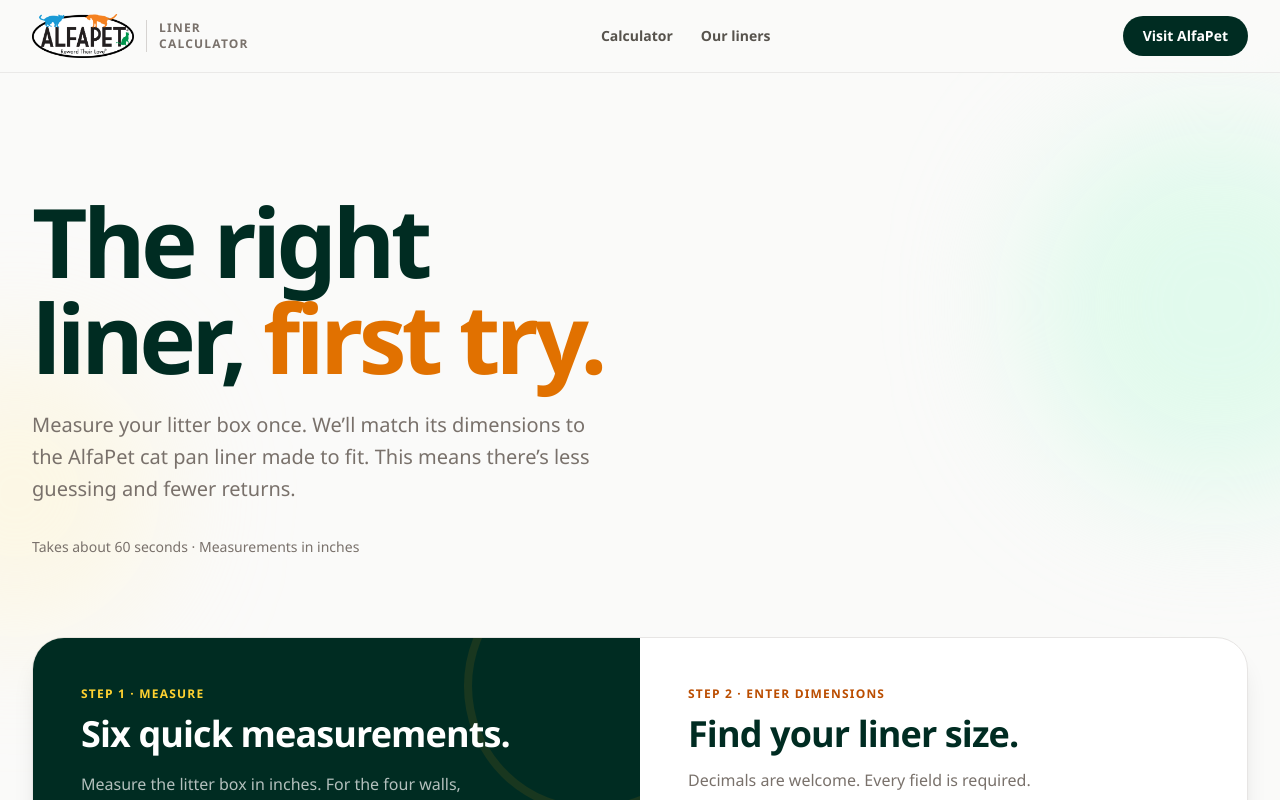
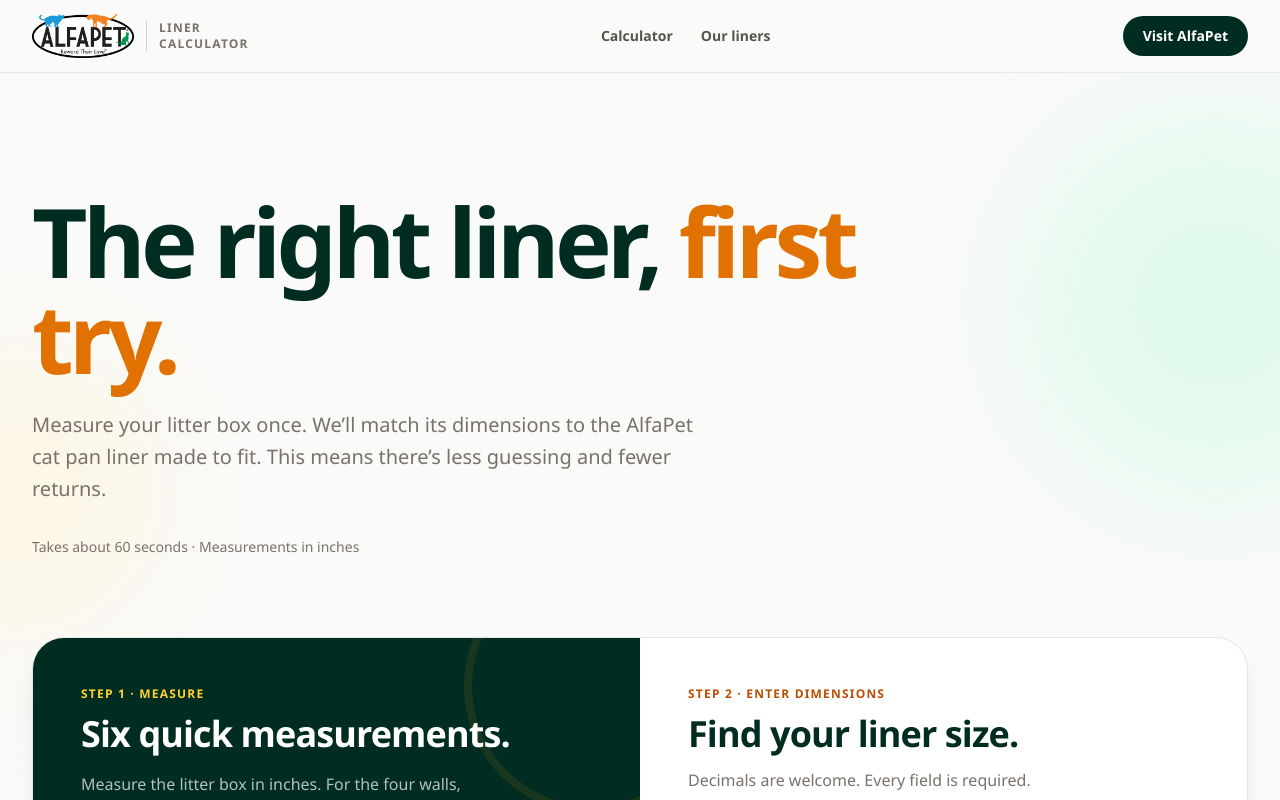
Before and after one commit to adamjohnes/CatLitterBoxLinerCalculator, a React (Vite) app: page / in a window 1280 px wide. Shown: the top 800 px of the page. Built offline with nearby package versions, Linux system fonts and the light colour scheme.

Commit message:
slight update to appearance

```diff
--- a/src/sections/HeroSection.tsx
+++ b/src/sections/HeroSection.tsx
@@ -6,7 +6,7 @@
     >
       <div className="absolute -right-32 top-10 size-96 rounded-full bg-emerald-100/60 blur-3xl" />
       <div className="absolute -left-32 bottom-0 size-72 rounded-full bg-amber-100/40 blur-3xl" />
-      <div className="relative mx-auto grid max-w-7xl items-end gap-10 lg:grid-cols-2">
+      <div className="relative mx-auto grid max-w-7xl items-end gap-10">
         <div>
           <h1 className="mt-6 max-w-4xl text-5xl font-semibold leading-none tracking-tighter text-emerald-950 sm:text-6xl lg:text-7xl xl:text-8xl">
             The right liner, <span className="text-amber-600">first try.</span>
```
